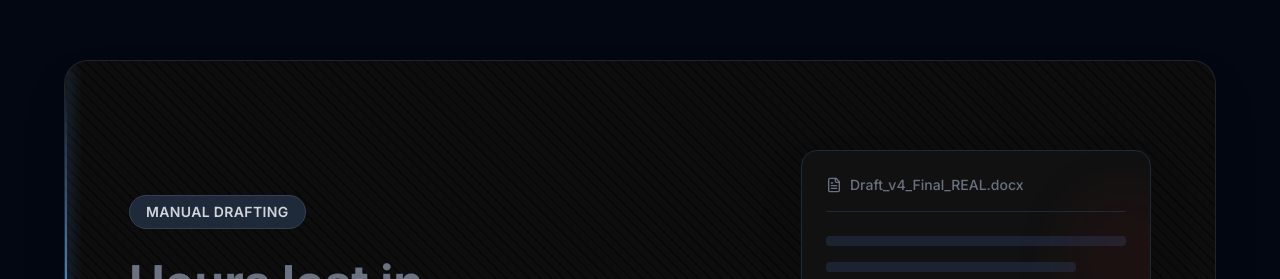
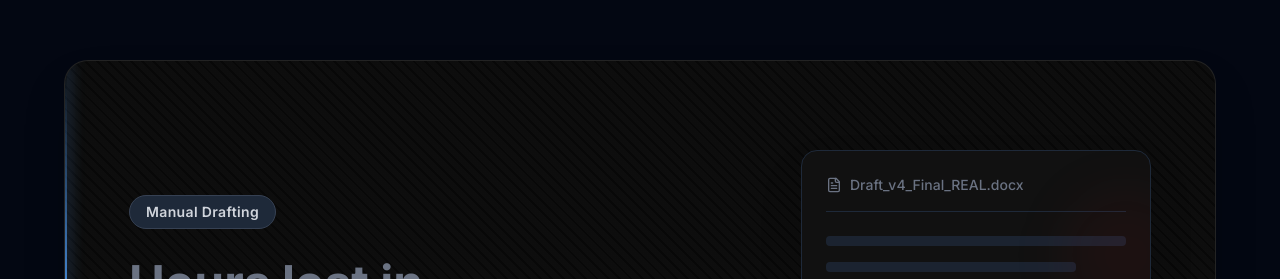
Before and after one commit to akkii01/JurisTech-LANDING-PAGE, a React (Vite) app: page / in a window 1280 px wide. Shown: the part 3496-3775 px from the top of the page. Built offline with nearby package versions, Linux system fonts and the light colour scheme.

Commit message:
Update ComparisonSection.tsx

```diff
--- a/src/ComparisonSection.tsx
+++ b/src/ComparisonSection.tsx
@@ -39,7 +39,6 @@ const ComparisonSection = () => {
           </motion.div>
         </div>
 
-        {/* 🔥 FIX: Mobile height adjusted to 78vh to prevent cutting off the graphics 🔥 */}
         <div className="relative w-full max-w-6xl h-[78vh] sm:h-[70vh] md:h-[65vh] lg:h-[70vh] rounded-2xl md:rounded-3xl overflow-hidden border border-white/10 shadow-2xl bg-[#0a0a0a]">
 
           {/* ==========================================
@@ -52,7 +51,8 @@ const ComparisonSection = () => {
             ></div>
 
             <div className="relative z-10 w-full md:w-1/2 pr-0 md:pr-12 mb-5 md:mb-0">
-              <div className="inline-block px-3 py-1 md:px-4 md:py-1.5 rounded-full bg-gray-800 border border-gray-700 text-gray-300 text-[10px] md:text-sm font-semibold tracking-wide mb-3 md:mb-6 uppercase">
+              {/* 🔥 FIX: Removed 'uppercase' class from here 🔥 */}
+              <div className="inline-block px-3 py-1 md:px-4 md:py-1.5 rounded-full bg-gray-800 border border-gray-700 text-gray-300 text-[10px] md:text-sm font-semibold tracking-wide mb-3 md:mb-6">
                 Manual Drafting
               </div>
               <h2 className="text-3xl md:text-5xl font-bold text-gray-500 mb-3 md:mb-6 leading-tight">
@@ -63,7 +63,7 @@ const ComparisonSection = () => {
               </p>
             </div>
 
-            {/* Graphic Box - Resized for mobile */}
+            {/* Graphic Box */}
             <div className="relative z-10 w-full md:w-1/2 flex justify-center md:justify-end">
               <div className="w-[280px] md:w-[350px] h-[260px] md:h-[380px] bg-[#111] border border-gray-800 rounded-xl md:rounded-2xl p-4 md:p-6 flex flex-col shadow-2xl relative overflow-hidden">
 
@@ -114,7 +114,8 @@ const ComparisonSection = () => {
             <div className="absolute top-1/4 right-1/4 w-[200px] md:w-[400px] h-[200px] md:h-[400px] bg-purple-600/10 rounded-full blur-[60px] md:blur-[100px] pointer-events-none"></div>
 
             <div className="relative z-30 w-full md:w-1/2 pr-0 md:pr-12 mb-5 md:mb-0">
-              <div className="inline-block px-3 py-1 md:px-4 md:py-1.5 rounded-full bg-blue-500/20 border border-blue-400/30 text-blue-400 text-[10px] md:text-sm font-semibold tracking-wide mb-3 md:mb-6 shadow-[0_0_15px_rgba(59,130,246,0.3)] uppercase">
+              {/* 🔥 FIX: Removed 'uppercase' class from here too 🔥 */}
+              <div className="inline-block px-3 py-1 md:px-4 md:py-1.5 rounded-full bg-blue-500/20 border border-blue-400/30 text-blue-400 text-[10px] md:text-sm font-semibold tracking-wide mb-3 md:mb-6 shadow-[0_0_15px_rgba(59,130,246,0.3)]">
                 With JurisTech
               </div>
               <h2 className="text-3xl md:text-5xl font-bold text-white mb-3 md:mb-6 leading-tight">
@@ -128,7 +129,6 @@ const ComparisonSection = () => {
             <div className="relative z-30 w-full md:w-1/2 flex justify-center md:justify-end">
               <div className="w-[280px] md:w-[350px] h-[260px] md:h-[380px] bg-[#0a0f1e] border border-blue-500/30 rounded-xl md:rounded-2xl p-4 md:p-6 flex flex-col shadow-[0_0_30px_rgba(59,130,246,0.15)] relative overflow-hidden">
 
-                {/* 🔥 FIX: Changed animation to use CSS top property for dynamic height support 🔥 */}
                 <motion.div
                   className="absolute left-0 w-full h-1 bg-blue-500/50 shadow-[0_0_10px_#3b82f6]"
                   animate={{ top: ["0%", "98%", "0%"] }}
```
